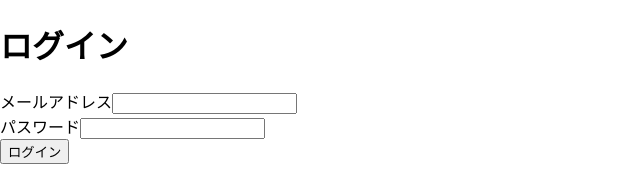
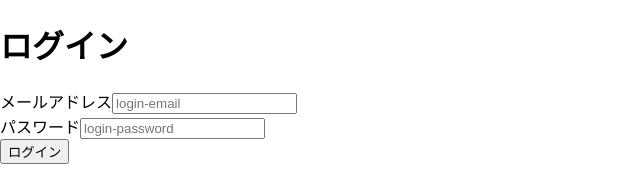
Before and after one commit to seetsuko/react-review, a React (Create React App) app: page / in a window 1280 px wide. Shown: the top 189 px of the page, without its empty margins (0-640 px from the left). Built offline with nearby package versions, Linux system fonts and the light colour scheme.

Commit message:
単体テスト完了

```diff
--- a/src/App.js
+++ b/src/App.js
@@ -5,7 +5,7 @@ function App() {
 
   return (
     <div>
-      <LogIn/>
+      <Login/>
     </div>
   )
 }
@@ -13,7 +13,7 @@ function App() {
 export default App;
 
 
-export const LogIn = () =>{
+export const Login = () =>{
 
   const [email,setEmail] = useState("");
   const [password,setPassword] = useState("");
@@ -35,17 +35,19 @@ export const LogIn = () =>{
       <p className='error-message'>{errorMessage}</p>
       <form onSubmit={handleSubmit} >
         <div id='test'>
-          <label for="login-email">メールアドレス</label>
+          <label htmlFor="login-email">メールアドレス</label>
           <input
             id="login-email"
+            placeholder="login-email"
             value={email}
             onChange={(e) => setEmail(e.target.value)}/>
         </div>
         <div>
-        <label for="login-password">パスワード</label>
+        <label htmlFor="login-password">パスワード</label>
         <input
           type="password"
           id="login-password"
+          placeholder="login-password"
           value={password}
           onChange={ (e) => setPassword(e.target.value)}/>
         </div>
```
Also changed, not shown: 1 other file (tests, documents, lock files or other folders).
